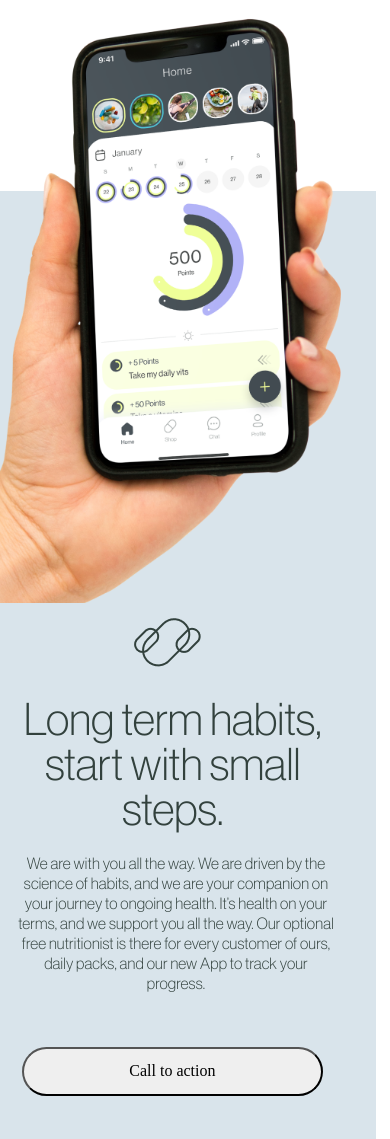
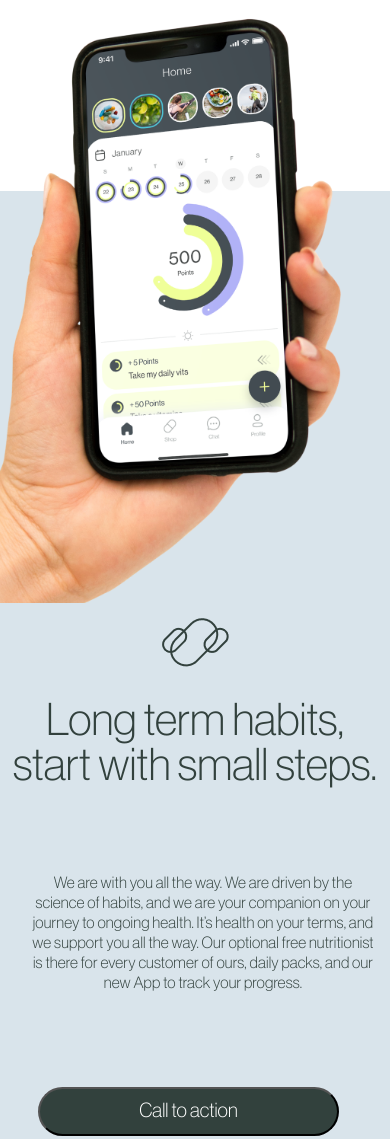
Before and after one commit to Jesus1594/prueba, a plain HTML site: page index.html in a window 390 px wide. Shown: the top 1139 px of the page. Drawn offline with Linux system fonts and the light colour scheme.

Commit message:
version responsive

```diff
--- a/style.css
+++ b/style.css
@@ -2,9 +2,6 @@
     font-family: Neue Haas Grotesk Display Pro;
     src: url(fonts/NeueHaasDisplayThin.ttf);
 }
-
-@media screen and (min-width: 1024px ) {
-
 
 body{
 
@@ -118,7 +115,6 @@
 }
 
 
-}
 
 .boton_color :hover{
 
@@ -131,22 +127,23 @@
 
 }
 
-@media screen and (max-width:1024px) {
+@media screen and (max-width:924px) {
 
 
 .fondo{
 
     position: absolute;
     height: 1004px;
-    max-width: 376px;
     width: 100%;
+    max-height: 1004px;
     left: 0px;
     top: 191px;
     right: 0px;
     bottom: 0px;
+    margin: 0 0;
     background: #D9E4EB;
     display: grid;
-    grid-template-rows:6fr 4fr 1fr;
+    grid-template-rows: 6fr 4fr 1fr;
     border-radius: 0;
 
 }
@@ -172,6 +169,7 @@
     background: url(imgane/icono.png);
     position: absolute;
     background-repeat: no-repeat;
+    background-position: top;
     left: 35%;
     right: 35%;
     top: 42%;
@@ -184,11 +182,14 @@
 
     position: absolute;
     display: grid;
-    width: 20.6rem;
-    height: 131px;
-    top: 507px;
+    max-width: 100%;
+    width: 100%;
+    height: 8.2rem;
+    top: 31.7rem;
+    left: 0;
     bottom: 336px;
-    left: 0.5rem;
+    /* align-content: center; */
+    /* padding: 2% 4%;*/
 
 }
 
@@ -209,13 +210,18 @@
 
     position: absolute;
     display: grid;
-    max-width: 20rem;
-    width: 100%;
+    max-width: 924px;
+    width: auto;
     height: 140px;
     left: 1rem;
-    top:663px;
+    top: 663px;
     bottom: 201px;
+    padding: 2% 4%;
     align-content: center;
+    margin-bottom: 20px;
+    margin-top: 0.1rem;
+    margin-right: auto;
+    margin-left: auto;
 
 }
 p{
@@ -242,9 +248,9 @@
     right: 13px;
     bottom: 99px;
     border-radius: 80px;
-    gap: 10px;
     position: absolute;
-
+    margin-top: 2.5rem;
+    margin-left: 1rem;
 }
 
 .boton_color{
```
